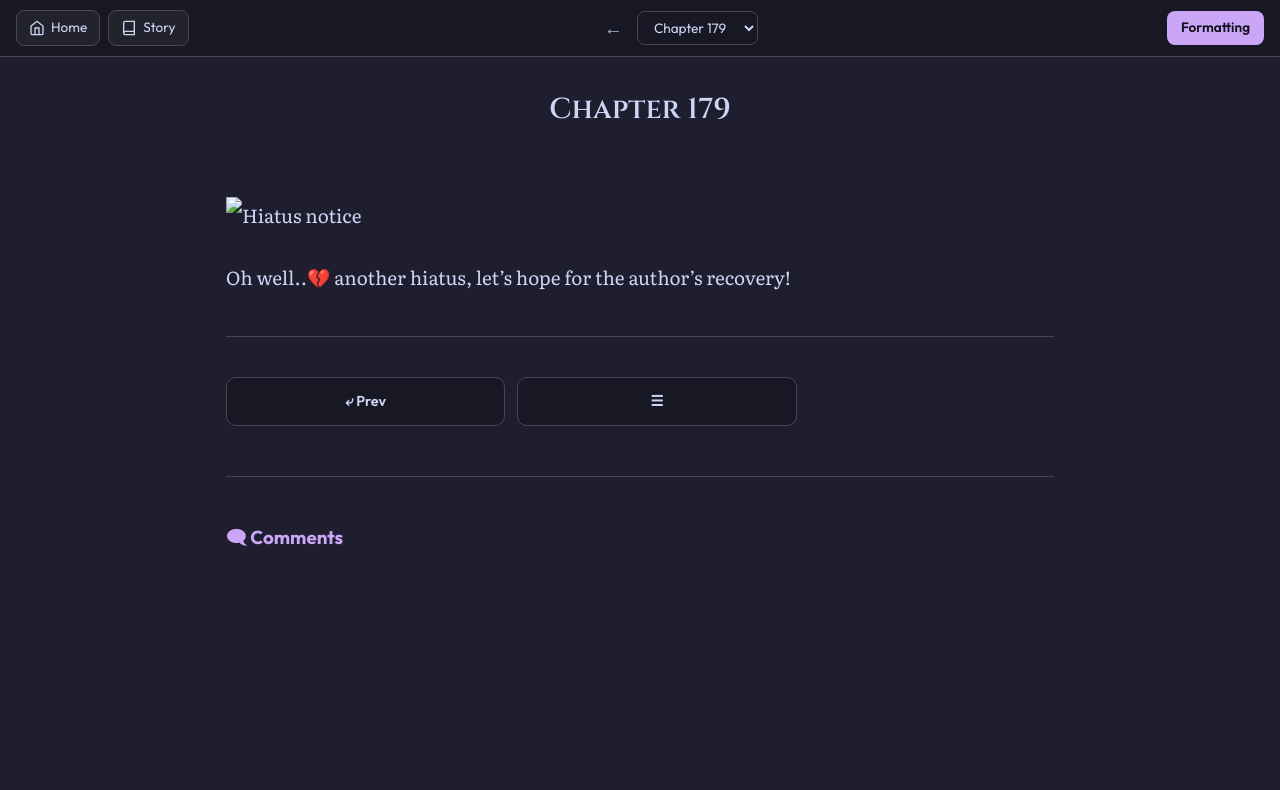
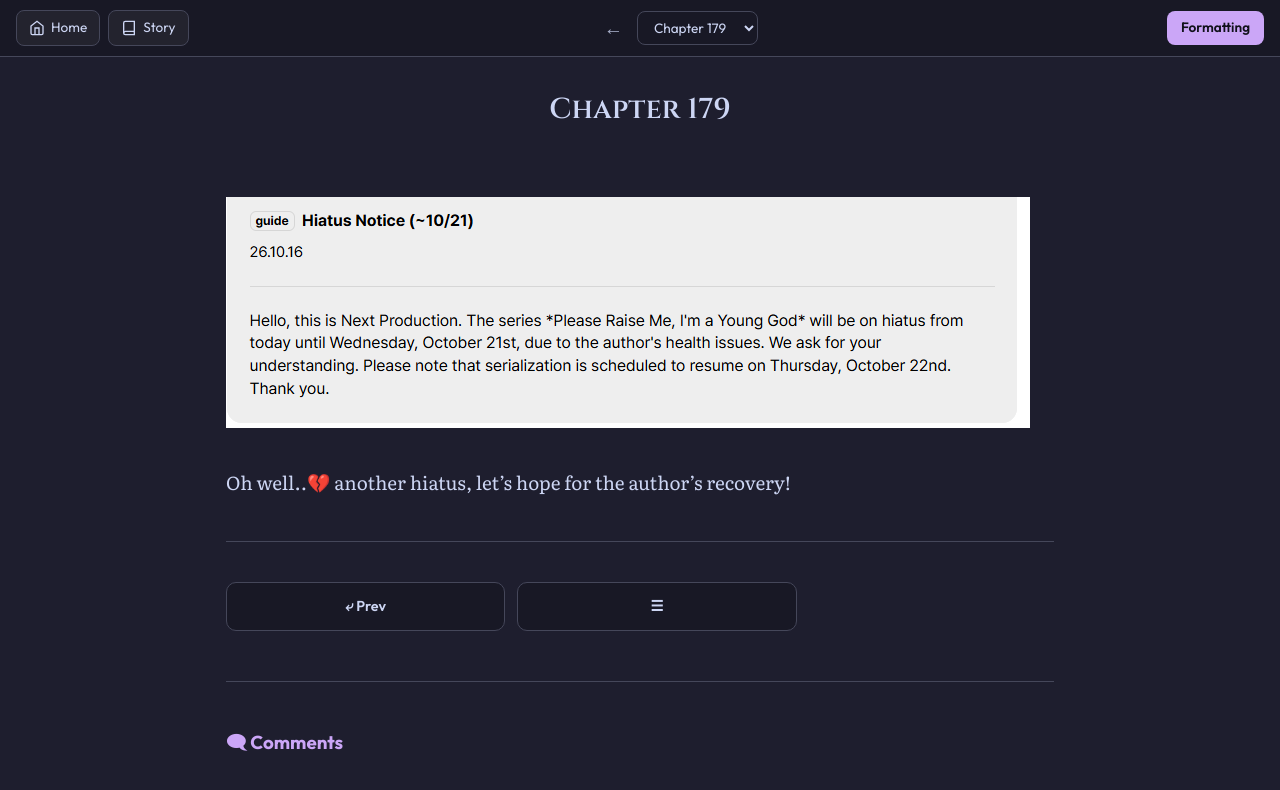
Before and after one commit to soleumn/soleumn.github.io, a Jekyll site: the page built from _posts/eoshinki/2026-09-01-ch68.md, in a window 1280 px wide. Shown: the top 790 px of the page. Built offline with Jekyll 4.4.1, drawn with Linux system fonts in a browser that asks for light colours; comment, search, counter and statistics services are not loaded.

Commit message:
Update 2026-09-01-ch68.md

```diff
--- a/_posts/eoshinki/2026-09-01-ch68.md
+++ b/_posts/eoshinki/2026-09-01-ch68.md
@@ -4,6 +4,6 @@
 capitulo: 68
 ---
 
-<br><img alt="Hiatus notice" src="assets/hiatusn.png" width="804" height="231">
+<br><img alt="Hiatus notice" src="/assets/hiatusn.png" width="804" height="231">
 
 Oh well..💔 another hiatus, let's hope for the author's recovery!
```
